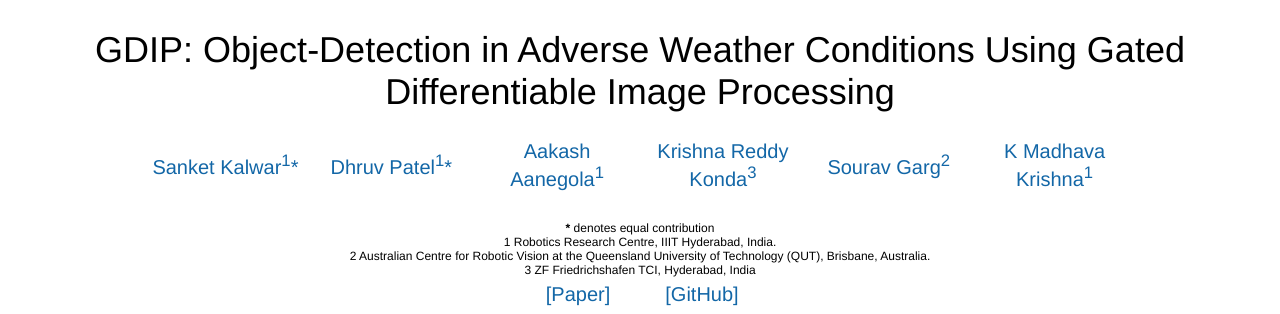
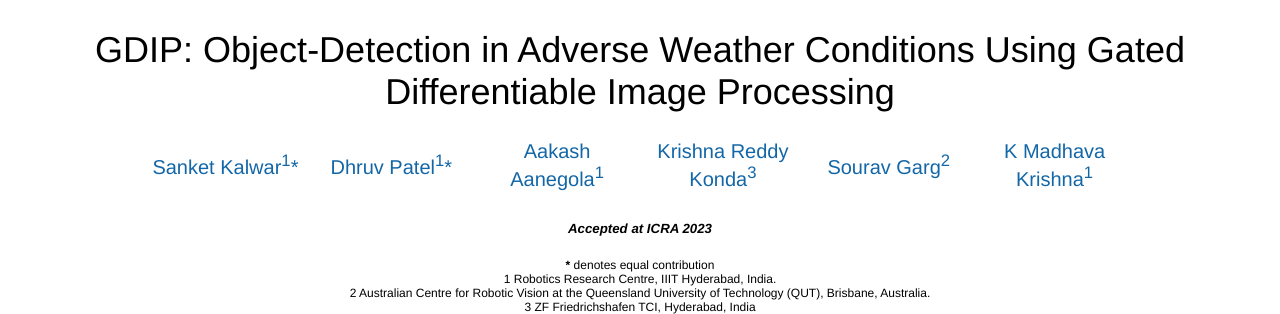
Before and after one commit to Gatedip/gatedip.github.io, a plain HTML site: page index.html in a window 1280 px wide. Shown: the top 314 px of the page. Drawn offline with Linux system fonts and the light colour scheme; a script that the page names is missing.

Commit message:
ICRA 2023 Acceptance info

```diff
--- a/index.html
+++ b/index.html
@@ -65,6 +65,11 @@
                 <br>
                 <tr>
                     <td align=center width="100%">
+						<center>
+							<h5>
+								<i>Accepted at ICRA 2023</i>
+							</h5>
+						</center>
                         <center>
                             <span style="font-size:12px">
                                 <b>*</b> denotes equal contribution <br>
```
